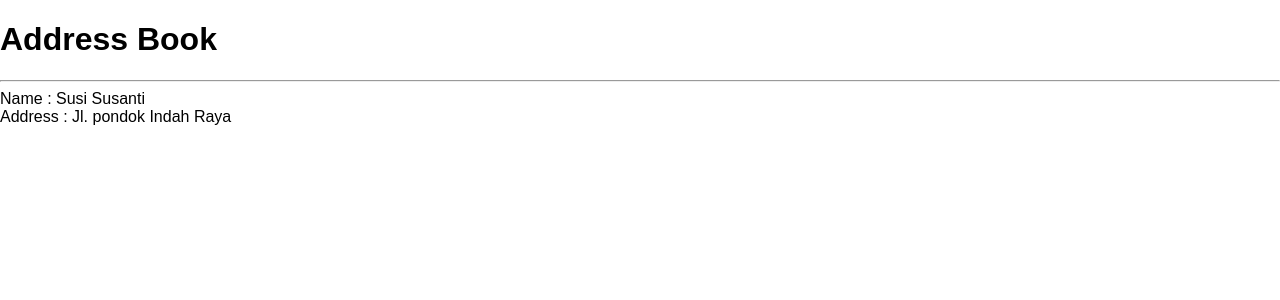
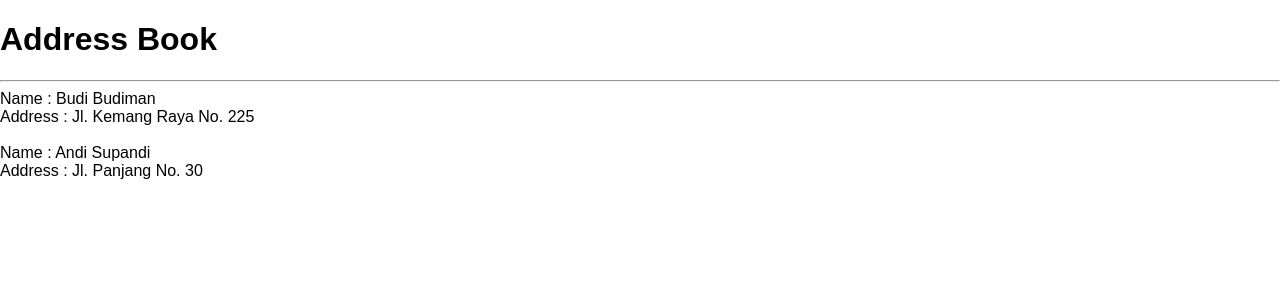
Before and after one commit to dupp21/react-api, a React (Create React App) app: page / in a window 1280 px wide. Shown: the top 300 px of the page. Built offline with nearby package versions, Linux system fonts and the light colour scheme.

Commit message:
Map people state to AddressBookDetail Component

```diff
--- a/src/App.js
+++ b/src/App.js
@@ -24,7 +24,9 @@ class App extends Component {
     return (
       <div>
         <Header />
-        <AddressBookDetail name="Susi Susanti" address="Jl. pondok Indah Raya" />
+        {this.state.people.map(people => (
+          <AddressBookDetail name={people.name} address={people.address} />
+        ))}
       </div>
     );
   }
```
